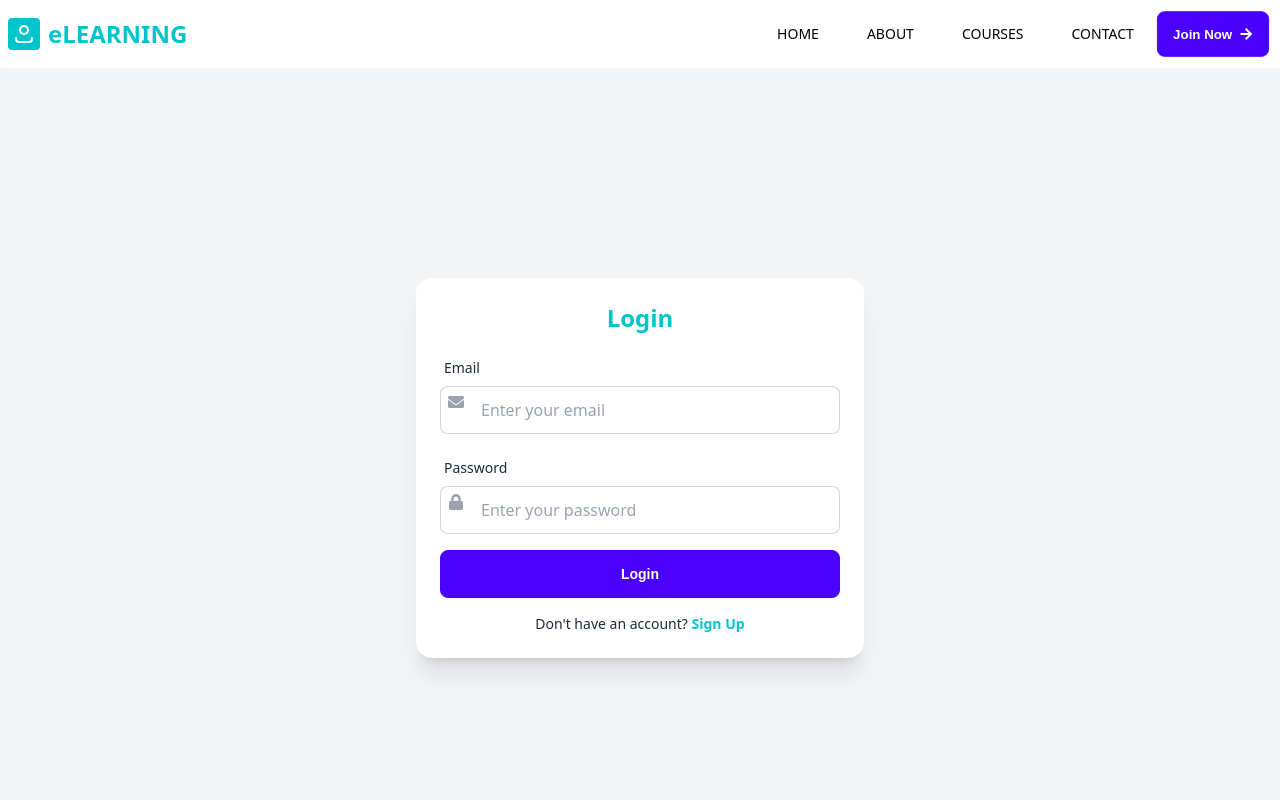
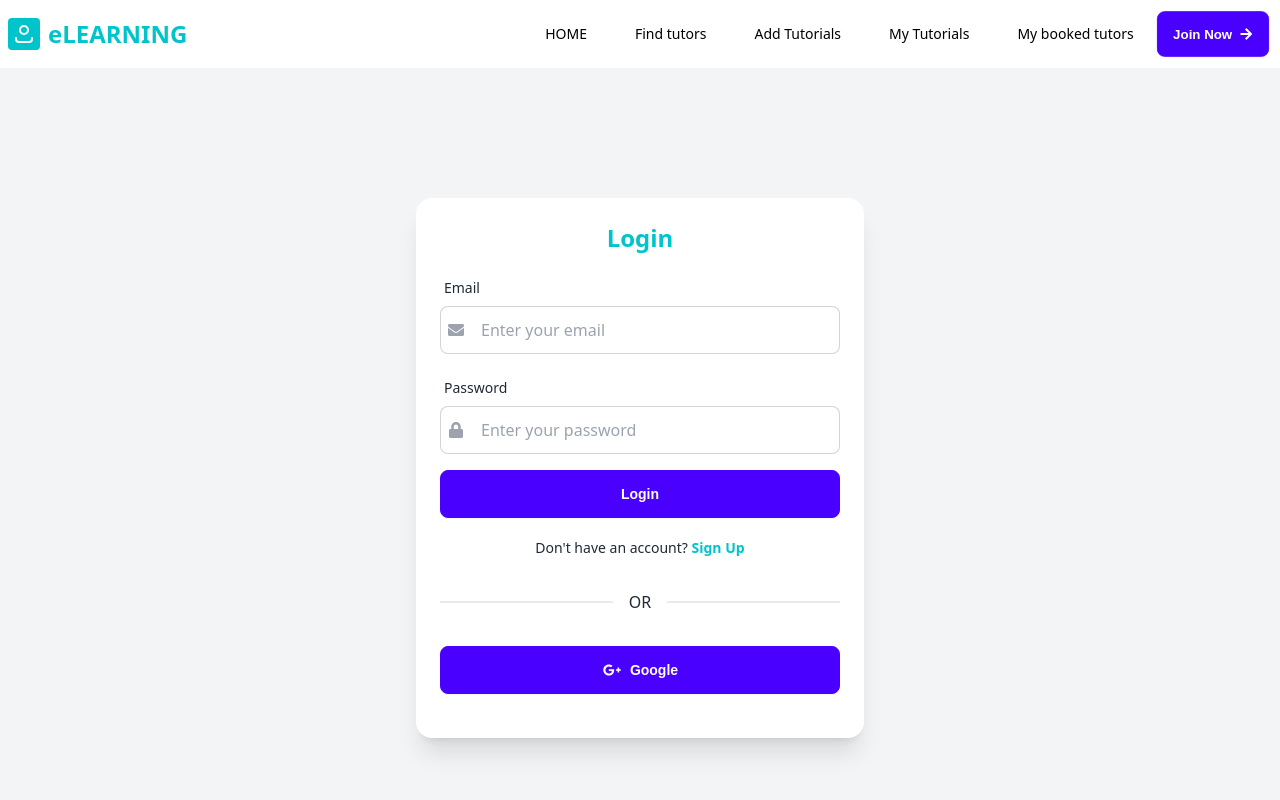
Before and after one commit to webdev-abu/E-Tutor-Booking, a React (Vite) app: page /login in a window 1280 px wide. Shown: the top 800 px of the page. Built offline with nearby package versions, Linux system fonts and the light colour scheme; no server answers.

Commit message:
Create Navbar and Footer, Login and Resitration Page UI complate

```diff
--- a/src/components/Footer.jsx
+++ b/src/components/Footer.jsx
@@ -1,3 +1,4 @@
+import { Link } from "react-router-dom";
 import {
   FaMapMarkerAlt,
   FaPhoneAlt,
@@ -18,44 +19,44 @@ const Footer = () => {
           <h3 className="text-lg font-bold mb-4">Quick Link</h3>
           <ul className="space-y-2">
             <li>
-              <a
-                href="/about"
+              <Link
+                to="/about"
                 className="hover:underline flex items-center gap-2"
               >
                 <span className="text-accent">&gt;</span> About Us
-              </a>
+              </Link>
             </li>
             <li>
-              <a
-                href="/contact"
+              <Link
+                to="/contact"
                 className="hover:underline flex items-center gap-2"
               >
                 <span className="text-accent">&gt;</span> Contact Us
-              </a>
+              </Link>
             </li>
             <li>
-              <a
-                href="/privacy-policy"
+              <Link
+                to="/privacy-policy"
                 className="hover:underline flex items-center gap-2"
               >
                 <span className="text-accent">&gt;</span> Privacy Policy
-              </a>
+              </Link>
             </li>
             <li>
-              <a
-                href="/terms"
+              <Link
+                to="/terms"
                 className="hover:underline flex items-center gap-2"
               >
                 <span className="text-accent">&gt;</span> Terms & Condition
-              </a>
+              </Link>
             </li>
             <li>
-              <a
-                href="/faqs"
+              <Link
+                to="/faqs"
                 className="hover:underline flex items-center gap-2"
               >
                 <span className="text-accent">&gt;</span> FAQs & Help
-              </a>
+              </Link>
             </li>
           </ul>
         </div>
@@ -75,18 +76,18 @@ const Footer = () => {
             </li>
           </ul>
           <div className="flex gap-4 mt-4">
-            <a href="#" className="hover:text-accent">
+            <Link to="#" className="hover:text-accent">
               <FaFacebook size={20} />
-            </a>
-            <a href="#" className="hover:text-accent">
+            </Link>
+            <Link to="#" className="hover:text-accent">
               <FaTwitter size={20} />
-            </a>
-            <a href="#" className="hover:text-accent">
+            </Link>
+            <Link to="#" className="hover:text-accent">
               <FaYoutube size={20} />
-            </a>
-            <a href="#" className="hover:text-accent">
+            </Link>
+            <Link to="#" className="hover:text-accent">
               <FaLinkedin size={20} />
-            </a>
+            </Link>
           </div>
         </div>
 
@@ -153,18 +154,18 @@ const Footer = () => {
             © Your Site Name, All Rights Reserved. Designed by HTML Codex
           </p>
           <div className="flex gap-4 mt-2 md:mt-0">
-            <a href="/home" className="hover:underline">
+            <Link to="/home" className="hover:underline">
               Home
-            </a>
-            <a href="/cookies" className="hover:underline">
+            </Link>
+            <Link to="/cookies" className="hover:underline">
               Cookies
-            </a>
-            <a href="/help" className="hover:underline">
+            </Link>
+            <Link to="/help" className="hover:underline">
               Help
-            </a>
-            <a href="/faqs" className="hover:underline">
+            </Link>
+            <Link to="/faqs" className="hover:underline">
               FAQs
-            </a>
+            </Link>
           </div>
         </div>
       </div>
--- a/src/components/Navbar.jsx
+++ b/src/components/Navbar.jsx
@@ -4,6 +4,62 @@ import { useState } from "react";
 
 const Navbar = () => {
   const [isMenuOpen, setIsMenuOpen] = useState(false);
+
+  const links = (
+    <>
+      <li>
+        <NavLink
+          to="/"
+          className={({ isActive }) =>
+            isActive ? "text-primary" : "text-black"
+          }
+        >
+          HOME
+        </NavLink>
+      </li>
+      <li>
+        <NavLink
+          to="/about"
+          className={({ isActive }) =>
+            isActive ? "text-primary" : "text-black"
+          }
+        >
+          Find tutors
+        </NavLink>
+      </li>
+      <li>
+        <NavLink
+          to="/courses"
+          className={({ isActive }) =>
+            isActive ? "text-primary" : "text-black"
+          }
+        >
+          Add Tutorials
+        </NavLink>
+      </li>
+
+      <li>
+        <NavLink
+          to="/contact"
+          className={({ isActive }) =>
+            isActive ? "text-primary" : "text-black"
+          }
+        >
+          My Tutorials
+        </NavLink>
+      </li>
+      <li>
+        <NavLink
+          to="/contact"
+          className={({ isActive }) =>
+            isActive ? "text-primary" : "text-black"
+          }
+        >
+          My booked tutors
+        </NavLink>
+      </li>
+    </>
+  );
 
   return (
     <nav className="navbar bg-base-100 shadow-lg">
@@ -35,49 +91,7 @@ const Navbar = () => {
 
       {/* Desktop Navigation Links */}
       <div className="hidden lg:flex">
-        <ul className="menu menu-horizontal px-1 gap-4">
-          <li>
-            <NavLink
-              to="/"
-              className={({ isActive }) =>
-                isActive ? "text-primary" : "text-black"
-              }
-            >
-              HOME
-            </NavLink>
-          </li>
-          <li>
-            <NavLink
-              to="/about"
-              className={({ isActive }) =>
-                isActive ? "text-primary" : "text-black"
-              }
-            >
-              ABOUT
-            </NavLink>
-          </li>
-          <li>
-            <NavLink
-              to="/courses"
-              className={({ isActive }) =>
-                isActive ? "text-primary" : "text-black"
-              }
-            >
-              COURSES
-            </NavLink>
-          </li>
-
-          <li>
-            <NavLink
-              to="/contact"
-              className={({ isActive }) =>
-                isActive ? "text-primary" : "text-black"
-              }
-            >
-              CONTACT
-            </NavLink>
-          </li>
-        </ul>
+        <ul className="menu menu-horizontal px-1 gap-4">{links}</ul>
       </div>
 
       {/* Mobile Menu Button */}
@@ -94,70 +108,15 @@ const Navbar = () => {
       {isMenuOpen && (
         <div className="absolute top-16 left-0 w-full bg-base-100 shadow-lg z-10 lg:hidden">
           <ul className="menu menu-vertical px-4 py-2 gap-4">
-            <li>
-              <NavLink
-                to="/"
-                className={({ isActive }) =>
-                  isActive ? "text-primary" : "text-black"
-                }
-                onClick={() => setIsMenuOpen(false)}
-              >
-                HOME
-              </NavLink>
-            </li>
-            <li>
-              <NavLink
-                to="/about"
-                className={({ isActive }) =>
-                  isActive ? "text-primary" : "text-black"
-                }
-                onClick={() => setIsMenuOpen(false)}
-              >
-                ABOUT
-              </NavLink>
-            </li>
-            <li>
-              <NavLink
-                to="/courses"
-                className={({ isActive }) =>
-                  isActive ? "text-primary" : "text-black"
-                }
-                onClick={() => setIsMenuOpen(false)}
-              >
-                COURSES
-              </NavLink>
-            </li>
-            <li>
-              <NavLink
-                to="/faq"
-                className={({ isActive }) =>
-                  isActive ? "text-primary" : "text-black"
-                }
-                onClick={() => setIsMenuOpen(false)}
-              >
-                FAQ
-              </NavLink>
-            </li>
-            <li>
-              <NavLink
-                to="/testimonials"
-                className={({ isActive }) =>
-                  isActive ? "text-primary" : "text-black"
-                }
-                onClick={() => setIsMenuOpen(false)}
-              >
-                Testimonials
-              </NavLink>
-            </li>
+            {links}
             <li>
               <NavLink
                 to="/contact"
                 className={({ isActive }) =>
                   isActive ? "text-primary" : "text-black"
                 }
-                onClick={() => setIsMenuOpen(false)}
               >
-                CONTACT
+                Logout
               </NavLink>
             </li>
           </ul>
--- a/src/pages/Authentication/Login.jsx
+++ b/src/pages/Authentication/Login.jsx
@@ -1,5 +1,6 @@
 import { NavLink } from "react-router-dom";
 import { FaEnvelope, FaLock } from "react-icons/fa";
+import { AiOutlineGooglePlus } from "react-icons/ai";
 
 const Login = () => {
   return (
@@ -8,6 +9,7 @@ const Login = () => {
         <h2 className="text-2xl font-bold text-center text-primary mb-4">
           Login
         </h2>
+
         <form>
           {/* Email Field */}
           <div className="form-control mb-4">
@@ -15,7 +17,7 @@ const Login = () => {
               <span className="label-text">Email</span>
             </label>
             <div className="relative">
-              <span className="absolute top-2 left-2 text-gray-400">
+              <span className="absolute top-[50%] translate-y-[-50%] left-2 text-gray-400">
                 <FaEnvelope />
               </span>
               <input
@@ -32,7 +34,7 @@ const Login = () => {
               <span className="label-text">Password</span>
             </label>
             <div className="relative">
-              <span className="absolute top-2 left-2 text-gray-400">
+              <span className="absolute top-[50%] translate-y-[-50%] left-2 text-gray-400">
                 <FaLock />
               </span>
               <input
@@ -50,12 +52,20 @@ const Login = () => {
         </form>
 
         {/* Footer */}
-        <p className="text-sm text-center mt-4">
+        <p className="text-sm text-center my-5">
           Don't have an account?{" "}
           <NavLink to="/registration" className="text-primary font-bold">
             Sign Up
           </NavLink>
         </p>
+
+        <div className="divider">OR</div>
+        <div className="my-5">
+          <button className="btn btn-primary w-full">
+            <AiOutlineGooglePlus className="text-xl" />
+            Google
+          </button>
+        </div>
       </div>
     </div>
   );
```
